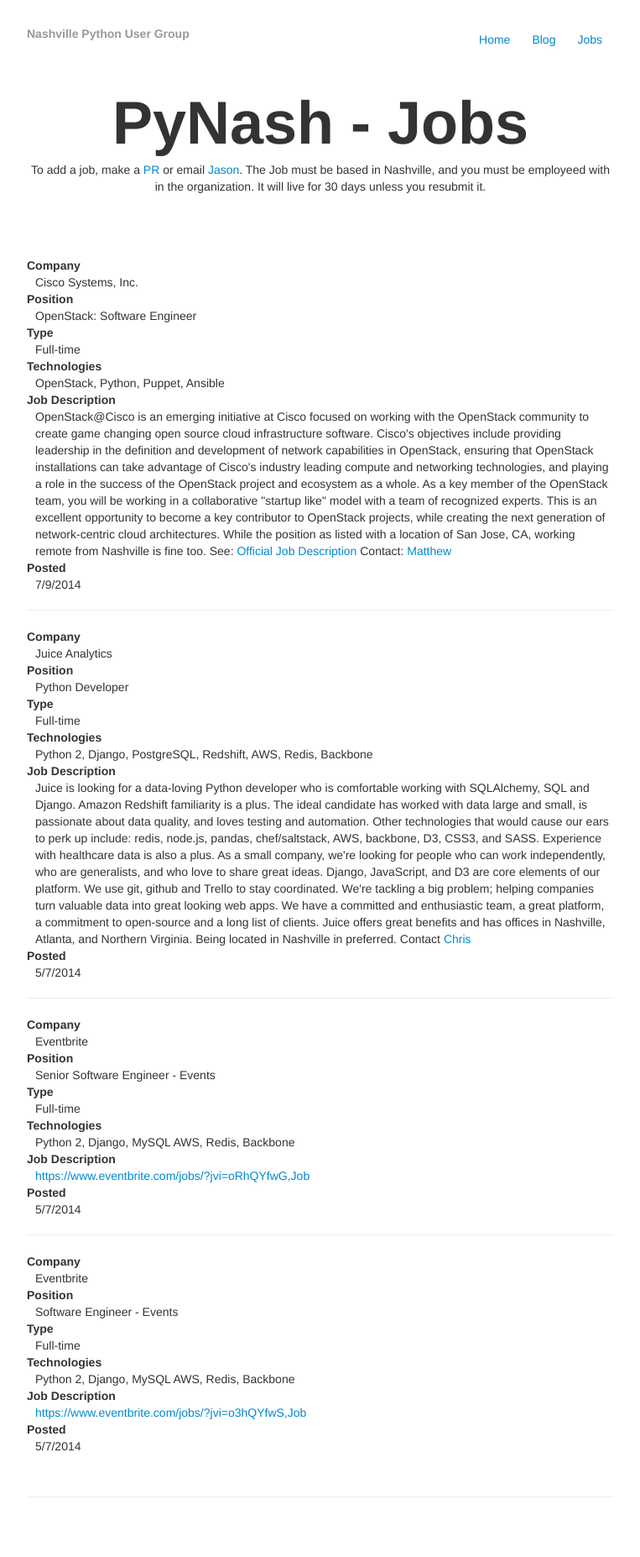
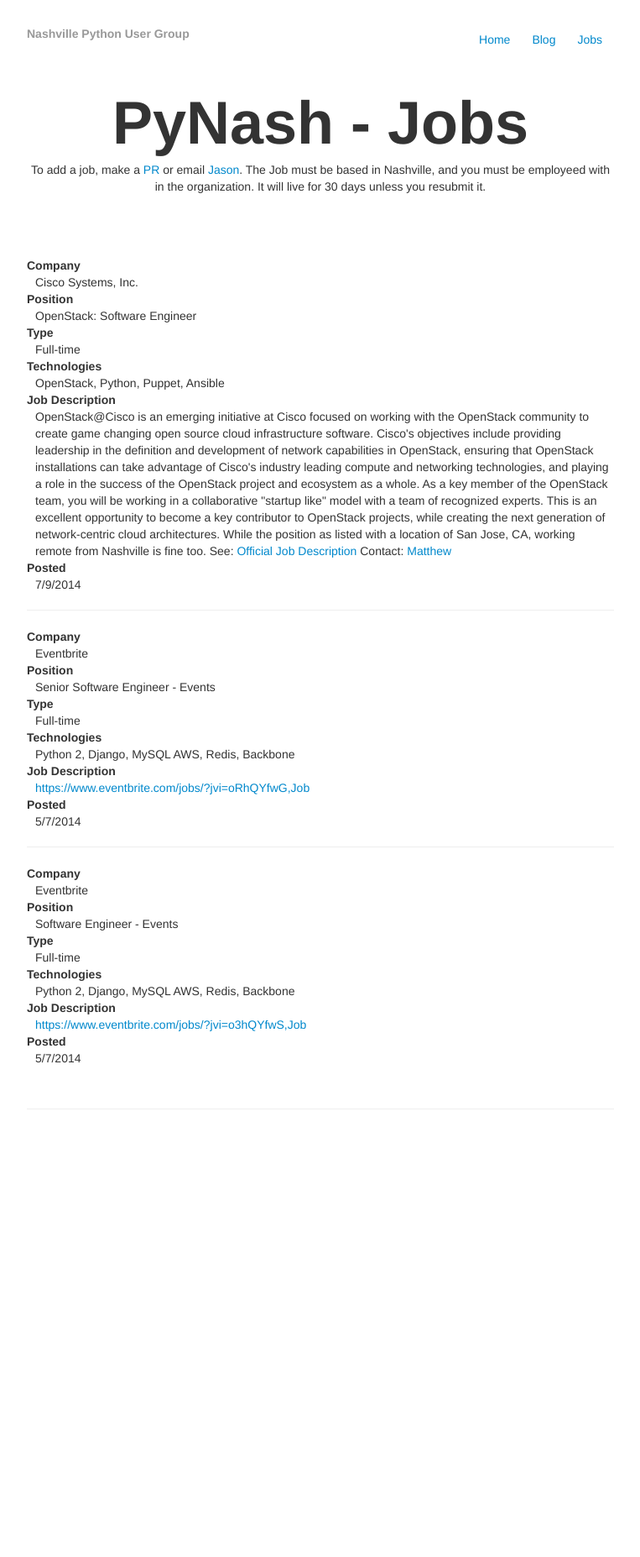
Before and after one commit to pynashorg/pynashorg.github.com, a Jekyll site: the page built from jobs.html, in a window 1280 px wide. Shown: the whole page at 84% size, without its empty margins (258-1021 px from the left). Built offline with Jekyll 4.4.1, drawn with Linux system fonts in a browser that asks for light colours; nearby versions of some CDN libraries; library files that are not in the unit come from our copies; after the commit the page ends 1392 px from its top, so only the background shows below that.

Commit message:
Update jobs.html

```diff
--- a/jobs.html
+++ b/jobs.html
@@ -39,30 +39,6 @@
   <hr />
   <dl>
     <dt>Company</dt>
-    <dd>Juice Analytics</dd>
-    <dt>Position</dt>
-    <dd>Python Developer</dd>
-    <dt>Type</dt>
-    <dd>Full-time</dd>
-    <dt>Technologies</dt>
-    <dd>Python 2, Django, PostgreSQL, Redshift,  AWS, Redis, Backbone</dd>
-    <dt>Job Description</dt>
-    <dd>Juice is looking for a data-loving Python developer who is comfortable working with SQLAlchemy, SQL and Django.  Amazon Redshift familiarity is a plus. The ideal candidate has worked with data large and small, is passionate about data quality, and loves testing and automation.
-
-    Other technologies that would cause our ears to perk up include: redis, node.js, pandas, chef/saltstack, AWS, backbone, D3, CSS3, and SASS. Experience with healthcare data is also a plus.
-
-    As a small company, we're looking for people who can work independently, who are generalists, and who love to share great ideas. Django, JavaScript, and D3 are core elements of our platform. We use git, github and Trello to stay coordinated.
-
-    We're tackling a big problem; helping companies turn valuable data into great looking web apps. We have a committed and enthusiastic team, a great platform, a commitment to open-source and a long list of clients. Juice offers great benefits and has offices in Nashville, Atlanta, and Northern Virginia. Being located in Nashville in preferred.
-
-    Contact <a href="mailto:chris.gemignani@juiceanalytics.com">Chris</a>
-    </dd>
-    <dt>Posted</dt>
-    <dd>5/7/2014</dd>
-  </dl>
-  <hr />
-  <dl>
-    <dt>Company</dt>
     <dd>Eventbrite</dd>
     <dt>Position</dt>
     <dd>Senior Software Engineer - Events</dd>
```
